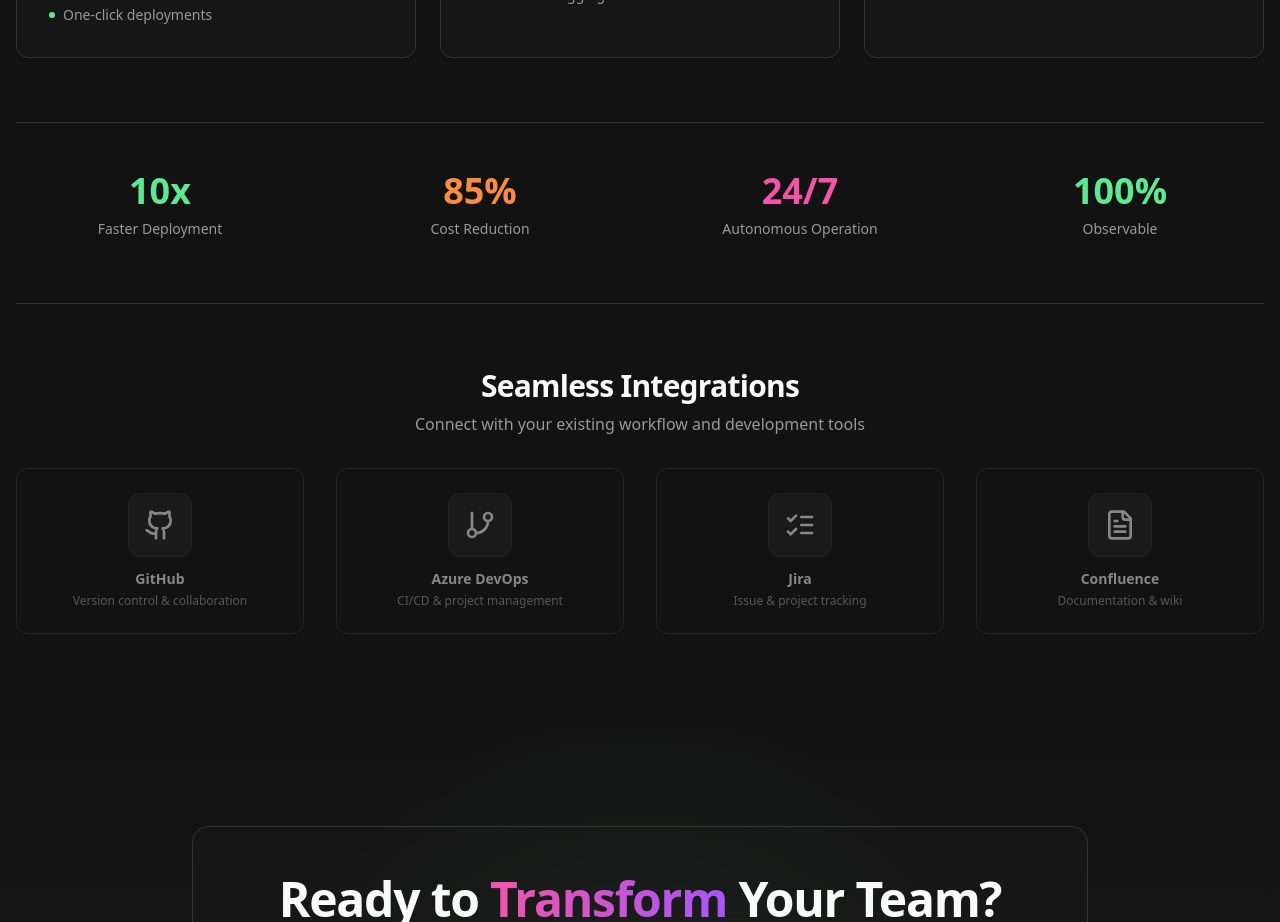
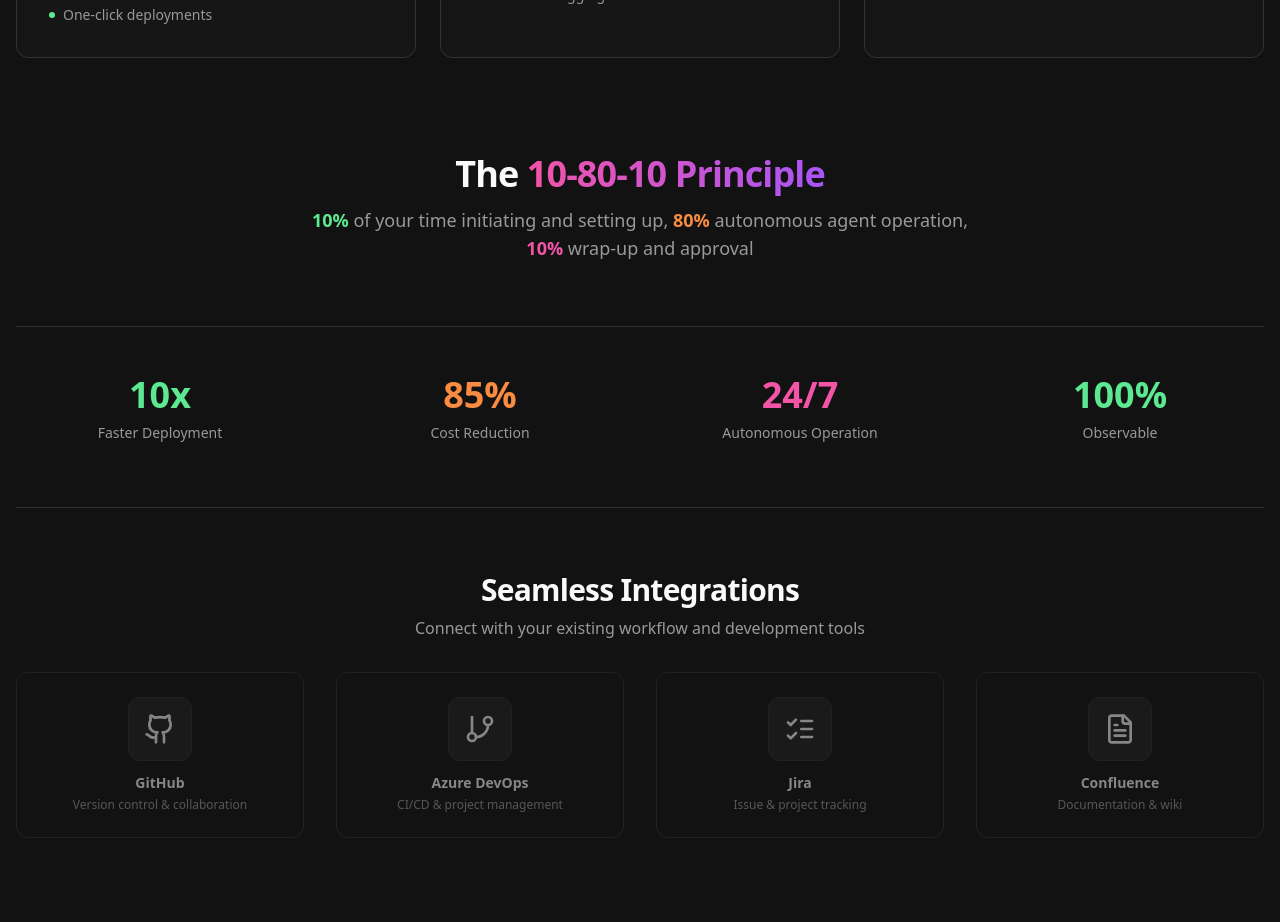
Before and after one commit to ernesto-j/morfeus-magic-builder, a React (Vite) app: page / in a window 1280 px wide. Shown: the part 5060-5982 px from the top of the page. Built offline with nearby package versions, Linux system fonts and the light colour scheme; the HTML template or start-up script is replaced by a standard one.

Commit message:
feat: Add 10-80-10 principle header

```diff
--- a/src/components/PlatformSection.tsx
+++ b/src/components/PlatformSection.tsx
@@ -112,6 +112,18 @@ const PlatformSection = () => {
           })}
         </div>
 
+        {/* 10-80-10 Principle header */}
+        <div className="text-center space-y-3 pt-8 animate-fade-in">
+          <h3 className="text-3xl md:text-4xl font-bold">
+            The <span className="text-gradient">10-80-10 Principle</span>
+          </h3>
+          <p className="text-base md:text-lg text-muted-foreground max-w-2xl mx-auto">
+            <span className="font-semibold text-primary">10%</span> of your time initiating and setting up,
+            <span className="font-semibold text-secondary"> 80%</span> autonomous agent operation,
+            <span className="font-semibold text-accent"> 10%</span> wrap-up and approval
+          </p>
+        </div>
+
         {/* Stats bar */}
         <div className="grid grid-cols-2 md:grid-cols-4 gap-8 pt-12 border-t border-border">
           <div className="text-center space-y-2 animate-fade-in" style={{ animationDelay: "400ms" }}>
```
